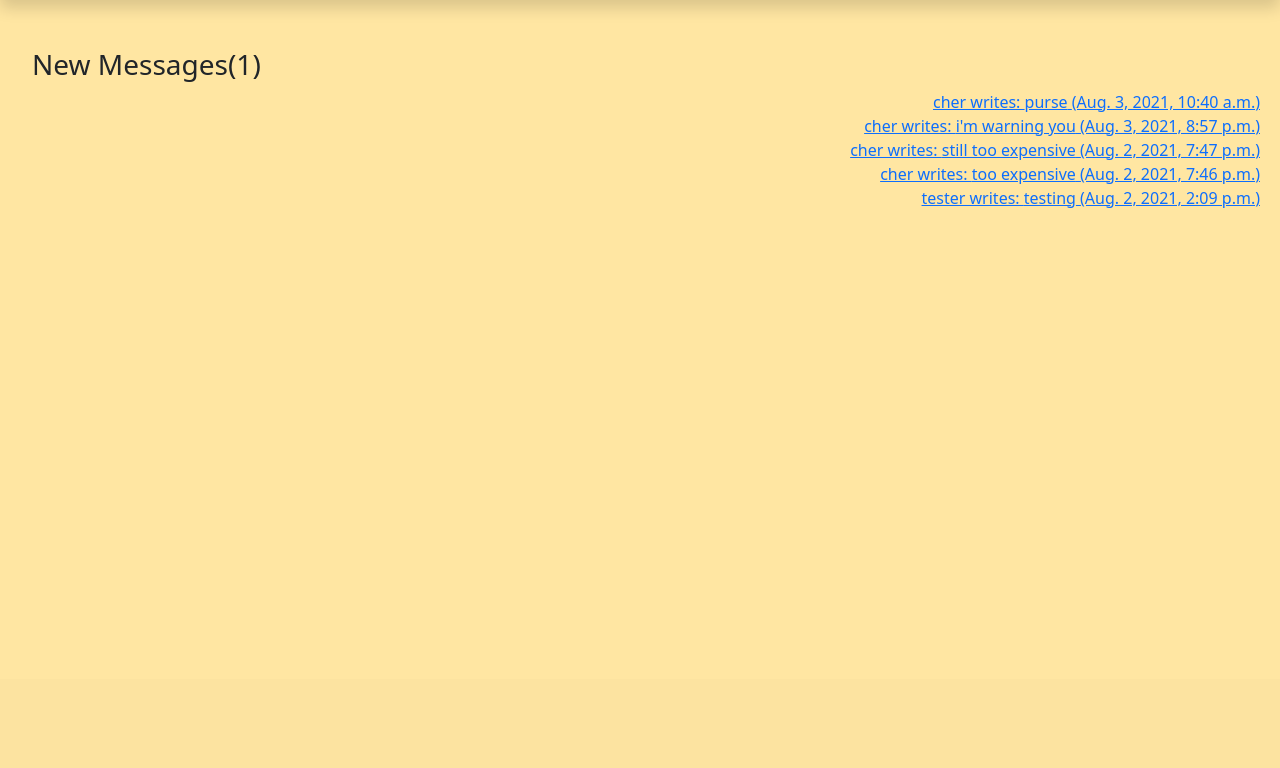
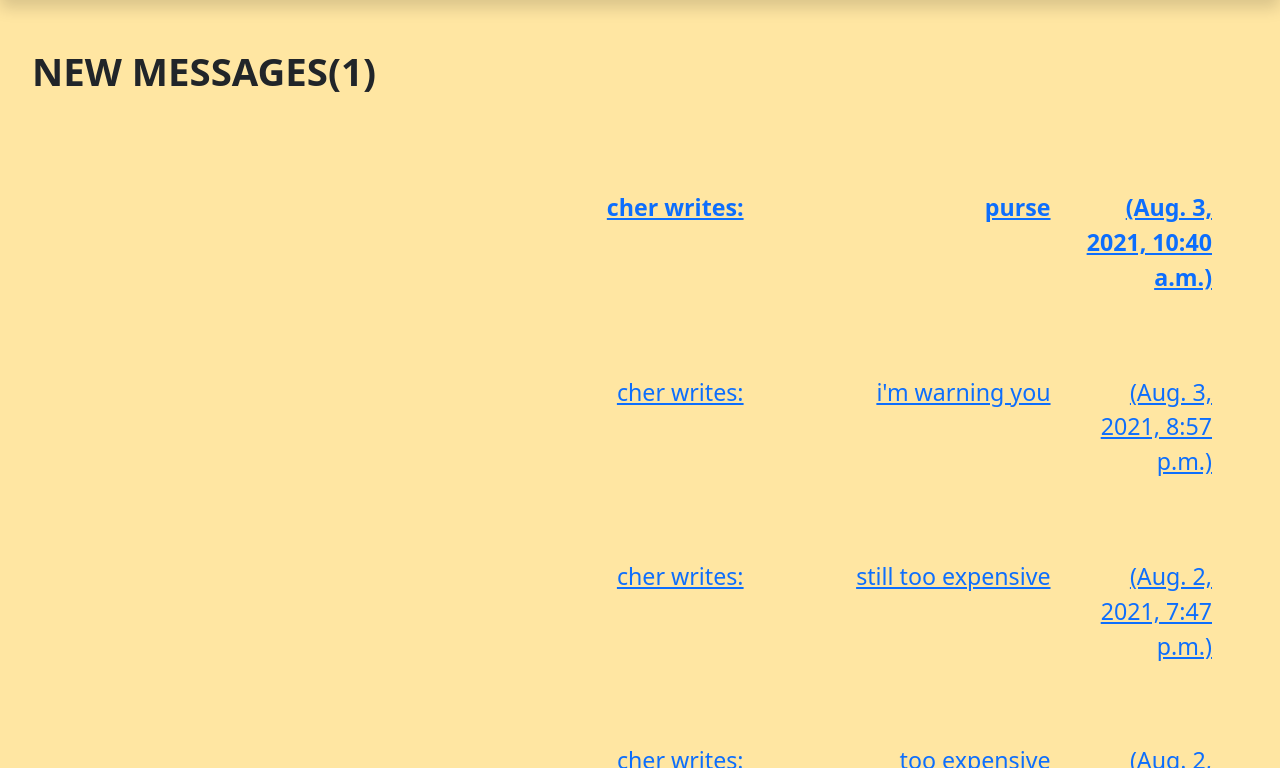
Before and after one commit to davemolk/closet-companion, a Django app: page /inbox/ in a window 1280 px wide. Shown: the part 121-889 px from the top of the page. Before the commit the page ends 329 px from the top, so only its background shows below. Run offline with Django 3.2, Linux system fonts and the light colour scheme; a user stored in the database is signed in; data comes from the database, SQL or seed files in the repository; both versions use the stored data as it was after the commit; parts of the project's set-up code (start-up, migrations or seed data) failed here and were passed over.

Commit message:
lil styling

```diff
--- a/static/css/wardrobe.css
+++ b/static/css/wardrobe.css
@@ -137,22 +137,6 @@ body{
 /*=======================
   Store
 ========================*/
-/* #cart-icon{
-	width:25px;
-	display: inline-block;
-	margin-left: 15px;
-}
-
-#cart-total{
-	display: block;
-	text-align: center;
-	color:#fff;
-	background-color: red;
-	width: 20px;
-	height: 25px;
-	border-radius: 50%;
-	font-size: 14px;
-} */
 
 .menu-icon {
   display: none;
@@ -209,6 +193,104 @@ body{
 }
 
 /*=======================
+  Inbox
+========================*/
+
+.inbox {
+  height: 90vh;
+}
+
+.inbox__title,
+.inbox__title span {
+  font-size: 2.4rem;
+  font-weight: 700;
+  text-transform: uppercase;
+  text-align: left;
+  margin-bottom: 3rem;
+}
+
+.inbox__title span {
+  color: var(--color-main);
+}
+
+.messages {
+  list-style: none;
+  background: var(--color-white);
+  padding: 0.5rem 3rem;
+  border: 2px solid var(--color-light);
+  border-radius: 0.7rem;
+}
+
+.message {
+  padding: 2.5rem 0;
+}
+
+.message > a span {
+  font-size: 1.45rem;
+  font-weight: 500;
+}
+
+.message.message--unread a span {
+  font-weight: 700;
+  color: var(--color-sub);
+}
+
+.message:not(:last-child) {
+  border-bottom: 2px solid var(--color-white-light);
+}
+
+.message > a {
+  display: flex;
+  gap: 1rem;
+}
+
+.message__author,
+.message__date {
+  flex-basis: 25%;
+}
+
+.message__subject {
+  flex-basis: 50%;
+}
+
+.message__date {
+  text-align: right;
+}
+
+/*=======================
+  Single Message
+========================*/
+
+.messagePage .message {
+  list-style: none;
+  background: var(--color-white);
+  padding: 3.5rem 5rem;
+  border: 2px solid var(--color-light);
+  border-radius: 0.7rem;
+}
+
+.messagePage .message__subject {
+  font-size: 2.8rem;
+  color: var(--color-sub);
+  margin-bottom: 1rem;
+  margin-top: 2rem;
+}
+
+.messagePage .message__author {
+  font-size: 1.8rem;
+  font-weight: 500;
+}
+
+.messagePage .message__date {
+  font-size: 1.4rem;
+  font-weight: 400;
+  text-align: left;
+  margin-bottom: 3rem;
+}
+
+
+
+/*=======================
   Messages
 ========================*/
 
--- a/store/templates/store/sale_item.html
+++ b/store/templates/store/sale_item.html
@@ -28,7 +28,7 @@
           </div>
           {% endif %}
 
-          <a href="{% url 'create-message' item.owner.id %}" class="btn btn-outline-secondary">Send {{item.owner}} a message</a>
+          <a href="{% url 'create-message' item.owner.id %}" class="btn btn-outline-secondary">Message {{item.owner}}</a>
           <a href="{% url 'store' %}" class="btn btn-outline-secondary">Head back to store</a>
         </div>
       </div>
```
Also changed, not shown: user/templates/user/message.html (+12 -5 lines), db.sqlite3.
